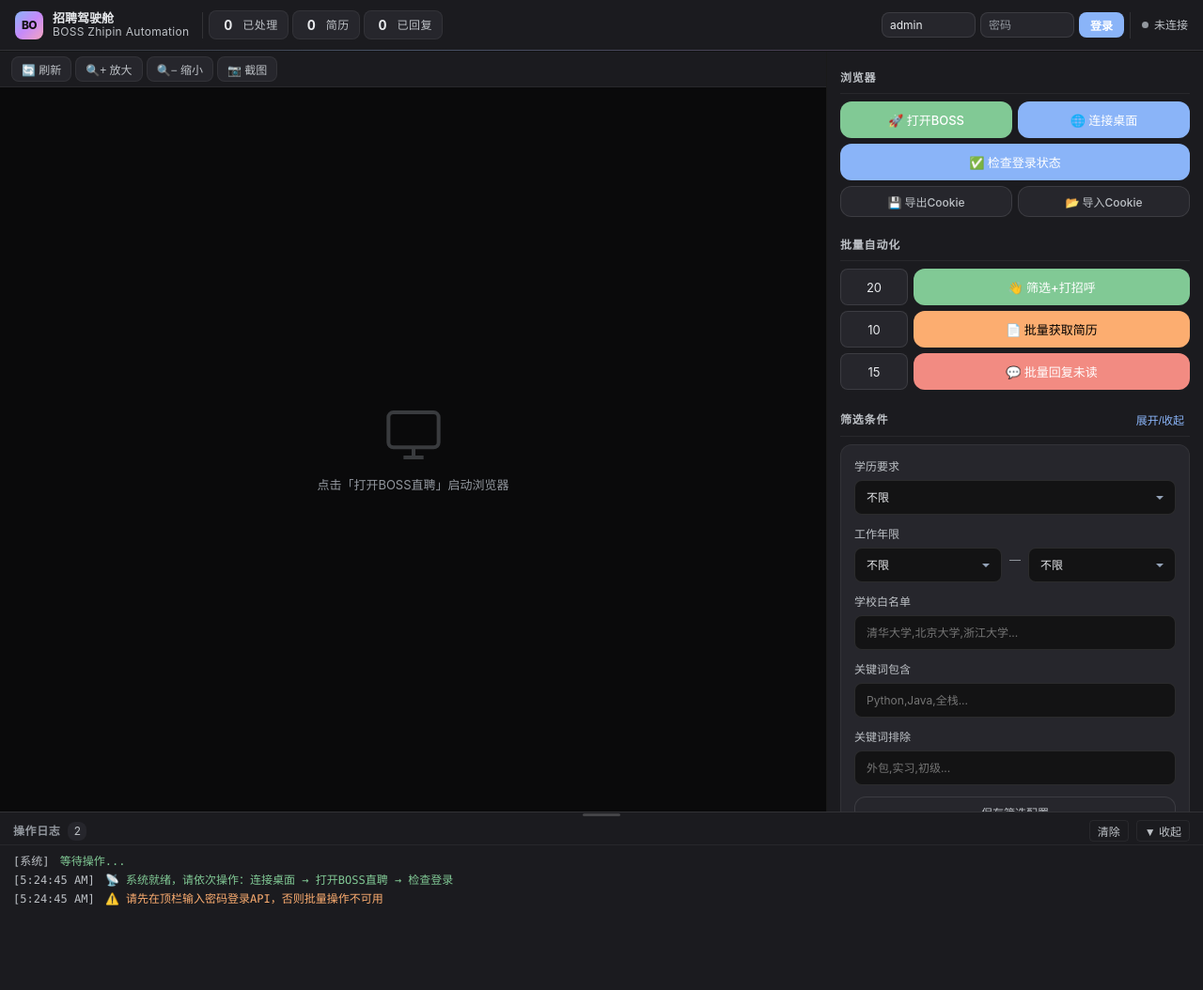
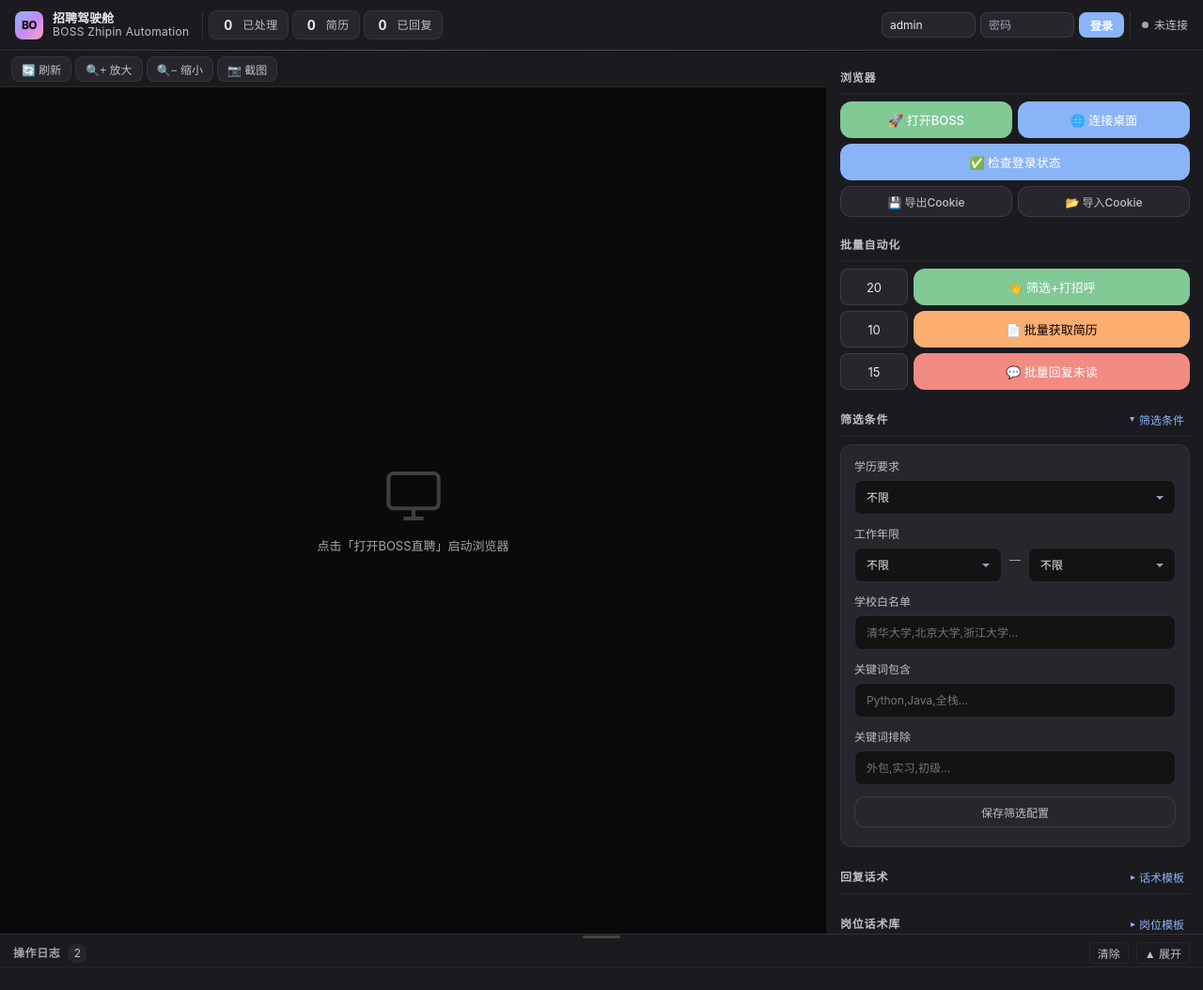
Before and after one commit to aAAaqwq/boss-recruitment-system, a FastAPI app: page / in a window 1280 px wide. Shown: the whole page at 94% size. Run offline with FastAPI, Linux system fonts and the light colour scheme; parts of the project's set-up code (start-up, migrations or seed data) failed here and were passed over.

Commit message:
fix: Swarm视觉检验修复 — 批量确认/任务取消/按钮语义/无障碍合规
- 批量操作添加confirm()确认弹窗(筛选/简历/回复)
- 任务进度条添加取消按钮 + cancelCurrentTask()
- updateStats改为merge模式避免覆盖归零
- 移除VNC 8秒假连接fallback，改为15秒超时警告
- 按钮语义色修正: 批量回复/获取简历改用btn-info
- section-toggle添加▸箭头指示器 + aria-expanded状态
- 保存按钮添加flashSave行内确认反馈
- 日志面板默认收起，给VNC更多空间
- 6个input添加aria-label
- 5个动态区域添加aria-live(日志/进度/统计/状态/认证)
- 4个landmark添加aria-label
- VNC iframe添加title属性
- template-item添加tabindex+role+keyboard handler
- spinner添加aria-hidden
- --text-muted从#92979e提升至#a0a5ac(WCAG AA 4.6:1)
- 添加prefers-reduced-motion媒体查询

```diff
--- a/templates/index.html
+++ b/templates/index.html
@@ -22,7 +22,7 @@
 
         --text: #e8eaed;
         --text-secondary: #bdc1c6;
-        --text-muted: #92979e;
+        --text-muted: #a0a5ac;  /* bumped from #92979e for WCAG AA on elevated bg (~4.6:1) */
 
         --accent: #8ab4f8;
         --accent-light: #aecbfa;
@@ -495,8 +495,20 @@
         padding: 2px 6px;
         border-radius: 4px;
         transition: background var(--transition-fast);
+        display: flex;
+        align-items: center;
+        gap: 4px;
     }
     .section-toggle:hover { background: var(--accent-bg); }
+    .section-toggle::before {
+        content: '▸';
+        display: inline-block;
+        transition: transform var(--transition-fast);
+        font-size: 10px;
+    }
+    .section-toggle.expanded::before {
+        transform: rotate(90deg);
+    }
 
     /* ── Buttons ── */
     .btn {
@@ -849,26 +873,26 @@
 
         <div class="header-auth" id="authSection">
             <div class="auth-inputs">
-                <input type="text" id="login-user" value="admin" placeholder="用户" class="h-input">
-                <input type="password" id="login-pass" placeholder="密码" class="h-input">
+                <input type="text" id="login-user" value="admin" placeholder="用户" class="h-input" aria-label="API用户名">
+                <input type="password" id="login-pass" placeholder="密码" class="h-input" aria-label="API密码">
                 <button class="h-auth-btn" onclick="doLogin(event)">
-                    <span class="spinner"></span>
+                    <span class="spinner" aria-hidden="true"></span>
                     <span class="btn-text">登录</span>
                 </button>
             </div>
-            <span class="auth-badge" id="authStatus">未登录</span>
+            <span class="auth-badge" id="authStatus" aria-live="polite">未登录</span>
         </div>
 
         <div class="h-divider"></div>
 
-        <div class="header-vnc">
+        <div class="header-vnc" aria-live="polite">
             <span class="status-dot" id="vncStatusDot"></span>
             <span class="vnc-text" id="vncStatusText">未连接</span>
         </div>
     </header>
 
     <!-- ═══ TASK PROGRESS BAR ═══ -->
-    <div class="task-bar" id="taskStatus">
+    <div class="task-bar" id="taskStatus" role="status" aria-live="polite">
         <div class="task-bar-info">
             <span class="task-spinner"></span>
             <span class="task-bar-name" id="taskStatusName">正在执行...</span>
@@ -896,12 +923,12 @@
                 </svg>
                 <p>点击「打开BOSS直聘」启动浏览器</p>
             </div>
-            <iframe class="vnc-iframe" id="vncFrame" style="display:none;" allow="clipboard-read; clipboard-write"></iframe>
+            <iframe class="vnc-iframe" id="vncFrame" style="display:none;" allow="clipboard-read; clipboard-write" title="VNC远程桌面查看器"></iframe>
         </div>
     </main>
 
     <!-- ═══ CONTROL PANEL ═══ -->
-    <aside class="control-panel">
+    <aside class="control-panel" aria-label="控制面板">
         <div class="cp-scroll">
 
             <!-- 浏览器控制 -->
@@ -965,7 +992,7 @@
             <div class="section">
                 <div class="section-header">
                     <span class="section-label">筛选条件</span>
-                    <button class="section-toggle" onclick="toggleConfig('filterConfig')">展开/收起</button>
+                    <button class="section-toggle expanded" aria-expanded="true" onclick="toggleConfig('filterConfig')">筛选条件</button>
                 </div>
                 <div class="config-content show" id="filterConfig">
                     <div class="config-card">
@@ -1020,7 +1047,7 @@
             <div class="section">
                 <div class="section-header">
                     <span class="section-label">回复话术</span>
-                    <button class="section-toggle" onclick="toggleConfig('templateConfig')">展开/收起</button>
+                    <button class="section-toggle" aria-expanded="false" onclick="toggleConfig('templateConfig')">话术模板</button>
                 </div>
                 <div class="config-content" id="templateConfig">
                     <div class="config-card">
@@ -1045,7 +1072,7 @@
             <div class="section">
                 <div class="section-header">
                     <span class="section-label">岗位话术库</span>
-                    <button class="section-toggle" onclick="toggleConfig('positionTemplates')">展开/收起</button>
+                    <button class="section-toggle" aria-expanded="false" onclick="toggleConfig('positionTemplates')">岗位模板</button>
                 </div>
                 <div class="config-content" id="positionTemplates">
                     <div class="config-card">
@@ -1087,16 +1114,16 @@
     </aside>
 
     <!-- ═══ LOG FOOTER ═══ -->
-    <footer class="log-footer" id="logFooter">
+    <footer class="log-footer collapsed" id="logFooter" aria-label="操作日志">
         <div class="log-resize" id="logResizeHandle"></div>
         <div class="log-toolbar">
             <span class="log-title">操作日志</span>
             <span class="log-count" id="logCount">0</span>
             <span class="log-spacer"></span>
             <button class="log-btn" onclick="clearLogs()">清除</button>
-            <button class="log-btn" onclick="toggleLogPanel()" id="logToggleBtn">▼ 收起</button>
+            <button class="log-btn" onclick="toggleLogPanel()" id="logToggleBtn">▲ 展开</button>
         </div>
-        <div class="log-body" id="logPanel">
+        <div class="log-body" id="logPanel" aria-live="polite" aria-relevant="additions">
             <div class="log-line"><span class="log-time">[系统]</span> <span class="log-info">等待操作...</span></div>
         </div>
     </footer>
@@ -1169,7 +1196,7 @@
             log('日志已清除', 'info');
         }
 
-        let logPanelCollapsed = false;
+        let logPanelCollapsed = true;  // Start collapsed to give VNC panel more space
         function toggleLogPanel() {
             const footer = document.getElementById('logFooter');
             const btn = document.getElementById('logToggleBtn');
@@ -1256,15 +1283,31 @@
             const percentEl = document.getElementById('taskStatusPercent');
             const progressBar = document.getElementById('taskProgressBar');
             const textEl = document.getElementById('taskStatusText');
+            const cancelBtn = document.getElementById('taskCancelBtn');
             if (active) {
                 panel.classList.add('active');
                 nameEl.textContent = name;
                 percentEl.textContent = progress + '%';
                 progressBar.style.width = progress + '%';
                 textEl.textContent = text;
+                if (cancelBtn) cancelBtn.style.display = '';
             } else {
                 panel.classList.remove('active');
+                if (cancelBtn) cancelBtn.style.display = 'none';
             }
+        }
+
+        function cancelCurrentTask() {
+            if (!confirm('确认取消当前任务？')) return;
+            // Clear all polling timers
+            if (_filterPollTimer) { clearInterval(_filterPollTimer); _filterPollTimer = null; }
+            if (_chatReplyPollTimer) { clearInterval(_chatReplyPollTimer); _chatReplyPollTimer = null; }
+            clearTaskStatus();
+            // Re-enable all batch buttons
+            setLoading(document.getElementById('btnFilterHello'), false);
+            setLoading(document.getElementById('btnGetResumes'), false);
+            setLoading(document.getElementById('btnReplyMessages'), false);
+            log('⏹ 任务已手动取消', 'warn');
         }
 
         function clearTaskStatus() {
@@ -1273,6 +1316,15 @@
         }
 
         function updateStats(processed, resumes, replied) {
+            // Merge: only update non-null arguments to avoid resetting other counters
+            const cur = (id) => parseInt(document.getElementById(id).textContent) || 0;
+            if (processed !== null && processed !== undefined) document.getElementById('statProcessed').textContent = cur('statProcessed') + processed;
+            if (resumes !== null && resumes !== undefined) document.getElementById('statResumes').textContent = cur('statResumes') + resumes;
+            if (replied !== null && replied !== undefined) document.getElementById('statReplied').textContent = cur('statReplied') + replied;
+        }
+
+        function setStats(processed, resumes, replied) {
+            // Hard-set all three counters (used for initial load)
             document.getElementById('statProcessed').textContent = processed;
             document.getElementById('statResumes').textContent = resumes;
             document.getElementById('statReplied').textContent = replied;
@@ -1332,7 +1384,27 @@
 
         function toggleConfig(id) {
             const el = document.getElementById(id);
-            el.classList.toggle('show');
+            const isShown = el.classList.toggle('show');
+            // Update toggle button state
+            const toggle = el.previousElementSibling ?
+                el.previousElementSibling.querySelector('.section-toggle') : null;
+            if (toggle) {
+                toggle.classList.toggle('expanded', isShown);
+                toggle.setAttribute('aria-expanded', isShown ? 'true' : 'false');
+            }
+        }
+
+        // Inline save feedback: briefly change button text
+        function flashSave(btn, originalText) {
+            if (!btn) return;
+            const textEl = btn.querySelector('.btn-text') || btn;
+            const oldText = textEl.textContent;
+            textEl.textContent = '✓ ' + (originalText || '已保存');
+            btn.style.color = 'var(--green)';
+            setTimeout(() => {
+                textEl.textContent = oldText;
+                btn.style.color = '';
+            }, 1500);
         }
 
         function saveFilterConfig() {
@@ -1344,6 +1416,7 @@
             config.filter.excludeKeywords = document.getElementById('excludeKeywords').value;
             saveConfig();
             log('✅ 筛选配置已保存', 'info');
+            flashSave(event && event.target ? event.target.closest('.btn') : null, '已保存');
         }
 
         function saveTemplateConfig() {
@@ -1352,6 +1425,7 @@
             config.templates.follow = document.getElementById('followTemplate').value;
             saveConfig();
             log('✅ 话术配置已保存', 'info');
+            flashSave(event && event.target ? event.target.closest('.btn') : null, '已保存');
         }
 
         // ── Position Templates ──
@@ -1373,6 +1447,8 @@
                 const questions = config.positions[name];
                 const item = document.createElement('div');
                 item.className = 'template-item';
+                item.setAttribute('role', 'button');
+                item.setAttribute('tabindex', '0');
                 const nm = document.createElement('div');
                 nm.className = 'template-name';
                 nm.textContent = name + ' ';
@@ -1386,6 +1462,7 @@
                 item.appendChild(nm);
                 item.appendChild(txt);
                 item.onclick = () => { document.getElementById('positionSelect').value = name; loadPositionTemplate(); };
+                item.onkeydown = (e) => { if (e.key === 'Enter' || e.key === ' ') { e.preventDefault(); item.click(); } };
                 list.appendChild(item);
             });
         }
@@ -1486,14 +1563,14 @@
                     document.getElementById('vncStatusText').textContent = '已连接';
                     log('✅ VNC远程桌面已连接', 'info');
                 };
+                // Timeout: show warning instead of faking "connected"
                 setTimeout(() => {
                     if (!vncConnected) {
-                        vncConnected = true;
-                        document.getElementById('vncStatusDot').className = 'status-dot online';
-                        document.getElementById('vncStatusText').textContent = '已连接';
-                        log('VNC桌面已加载', 'info');
+                        document.getElementById('vncStatusDot').className = 'status-dot offline';
+                        document.getElementById('vncStatusText').textContent = '连接超时';
+                        log('⚠️ VNC连接超时，请检查noVNC服务是否正常', 'warn');
                     }
-                }, 8000);
+                }, 15000);
             } catch (e) {
                 if (btn) setLoading(btn, false);
                 log(`连接失败: ${e.message}`, 'error');
@@ -1697,6 +1774,7 @@
         function batchFilterAndHello() {
             const btn = document.getElementById('btnFilterHello');
             const limit = parseInt(document.getElementById('batchLimit').value) || 20;
+            if (!confirm(`确认向最多 ${limit} 位候选人打招呼？\n\n请确保已配置筛选条件和话术。`)) return;
             setLoading(btn, true);
             log(`👋 开始筛选+打招呼，上限 ${limit} 人...`, 'info');
             if (_filterPollTimer) { clearInterval(_filterPollTimer); _filterPollTimer = null; }
@@ -1746,7 +1824,7 @@
                         const r = data.result || {};
                         log(`✅ 任务完成! 联系:${r.contacted||0} 跳过:${r.skipped||0} 失败:${r.failed||0} 扫描:${r.total_scanned||0}`, 'info');
                         log(`📊 配额: ${r.cap_used || limit}`, 'info');
-                        updateStats(r.contacted || 0, 0, 0);
+                        updateStats(r.contacted || 0, null, null);
                         clearTaskStatus();
                         setLoading(document.getElementById('btnFilterHello'), false);
                     } else if (data.status === 'failed' || data.status === 'error') {
@@ -1819,7 +1898,7 @@
             apiCall('/api/resume/list', null, 'GET').then(data => {
                 if (data && Array.isArray(data)) {
                     log(`📄 当前简历库: ${data.length} 份`, 'info');
-                    updateStats(0, data.length, 0);
+                    setStats(null, data.length, null);
                 }
             });
         }
@@ -1827,6 +1906,7 @@
         function batchReplyMessages() {
             const btn = document.getElementById('btnReplyMessages');
             const limit = parseInt(document.getElementById('replyLimit').value) || 15;
+            if (!confirm(`确认批量回复最多 ${limit} 位候选人的未读消息？\n\n请确保已配置回复话术。`)) return;
             setLoading(btn, true);
             log(`💬 开始批量回复未读消息，上限 ${limit} 人...`, 'info');
             apiCall('/api/chat/batch', {
@@ -1870,7 +1950,7 @@
                     if (data.status === 'completed') {
                         clearInterval(_chatReplyPollTimer); _chatReplyPollTimer = null;
                         log(`✅ 回复完成! 成功:${data.success||0} 失败:${data.failed||0}`, 'info');
-                        updateStats(0, 0, (data.success||0));
+                        updateStats(null, null, (data.success||0));
                         clearTaskStatus();
                         setLoading(btn, false);
                     } else if (data.status === 'error' || data.status === 'failed') {
```
Also changed, not shown: other parts of templates/index.html (+30 -14 lines).
